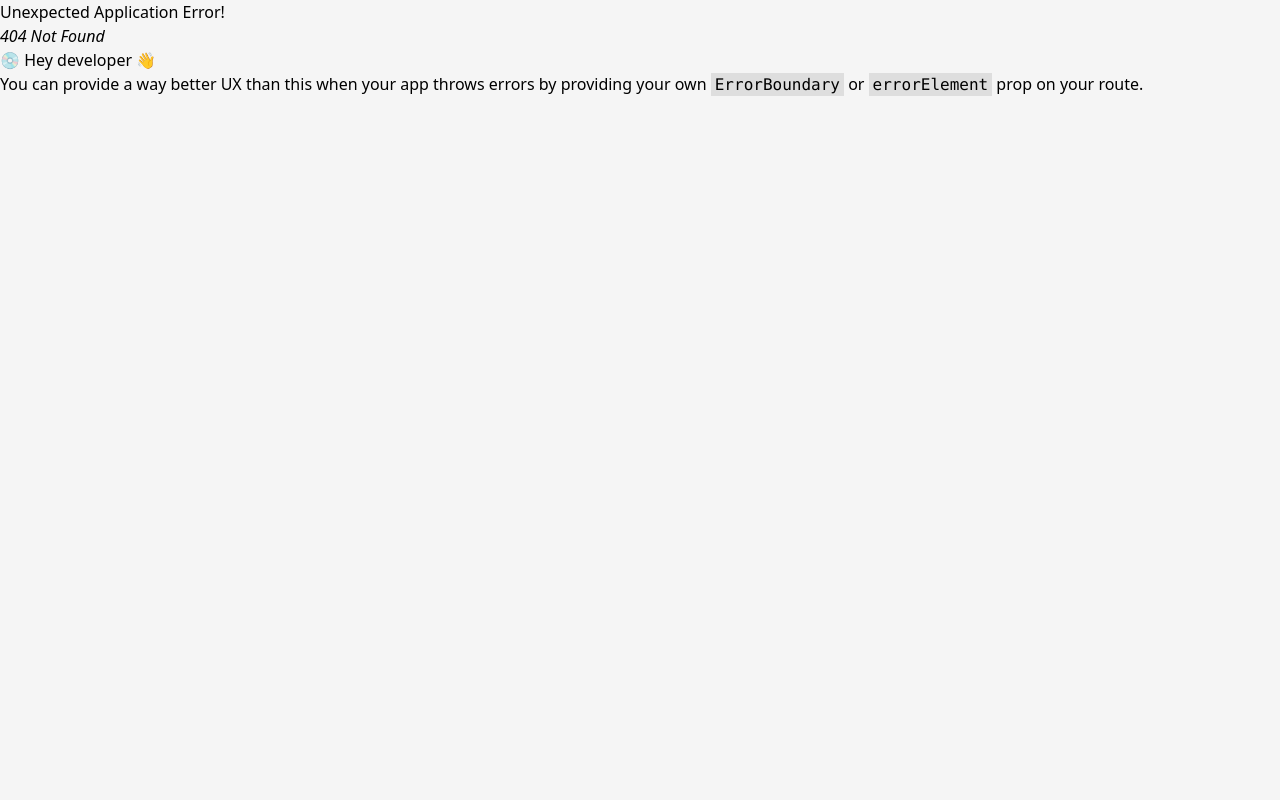
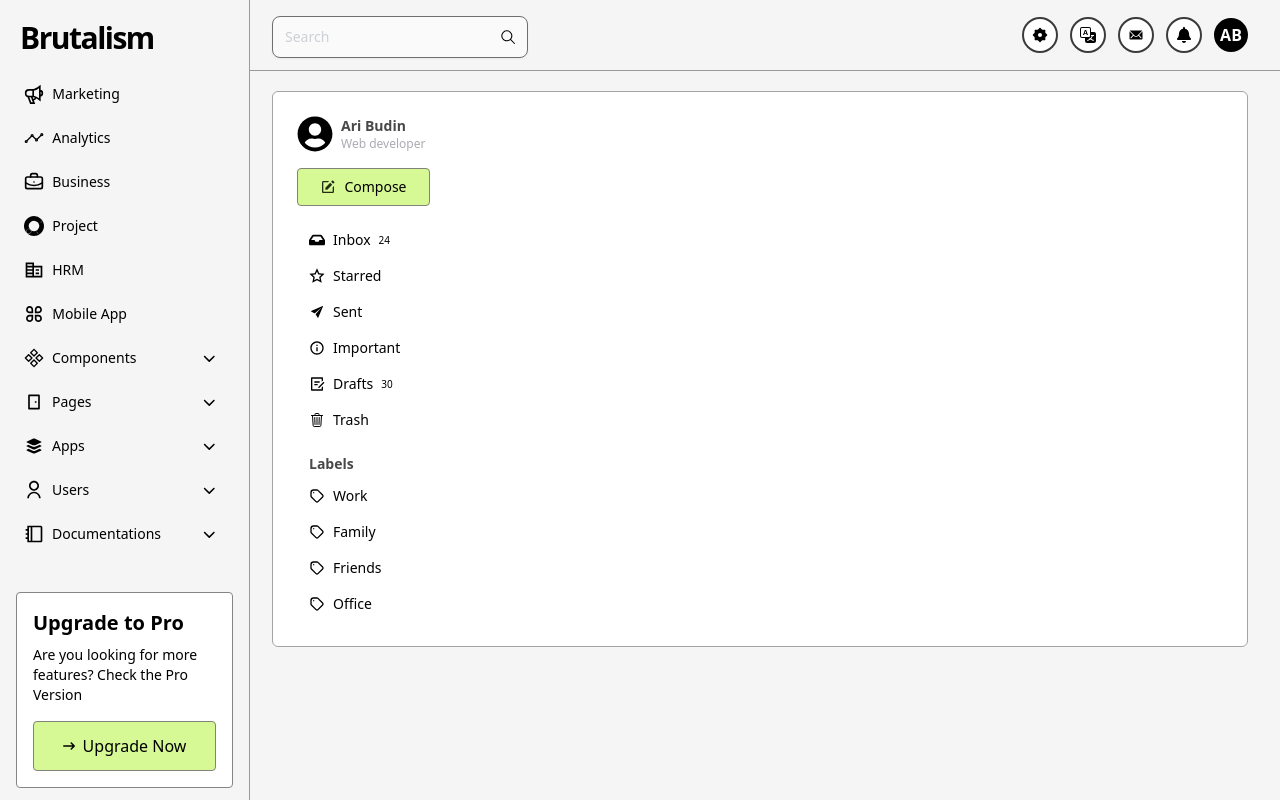
Before and after one commit to JT-OYEMADE/brutalism, a React (Vite) app: page /mail/email in a window 1280 px wide. Before the commit this address had no page. Built offline with nearby package versions, Linux system fonts and the light colour scheme.

Commit message:
deployment error fixes

```diff
--- a/src/components/layouts/EmailLayout/index.tsx
+++ b/src/components/layouts/EmailLayout/index.tsx
@@ -33,7 +33,7 @@ const EmailLayout = () => {
   ];
 
   const handleFolderClick = (folderId: string) => {
-    navigate(`/apps/email/${folderId}`);
+    navigate(`/mail/email/${folderId}`);
   };
 
   return (
--- a/src/lib/constants/dashboardNavItems.tsx
+++ b/src/lib/constants/dashboardNavItems.tsx
@@ -75,7 +75,7 @@ const navItems: NavItem[] = [
       },
       {
         name: 'Email',
-        href: '/apps/email/inbox',
+        href: '/mail/email/inbox',
       },
       {
         name: 'Invoice',
--- a/src/routes/index.tsx
+++ b/src/routes/index.tsx
@@ -4,7 +4,7 @@ import Register from 'pages/auth/Register';
 import { createBrowserRouter } from 'react-router-dom';
 import DashboardLayout from 'components/layouts/DashboardLayout';
 import EmailLayout from 'components/layouts/EmailLayout';
-import Inbox from 'pages/apps/email/Inbox';
+import Inbox from 'pages/mail/email/Inbox';
 
 export const router = createBrowserRouter([
   {
@@ -24,11 +24,11 @@ export const router = createBrowserRouter([
         element: <Dashboard />,
       },
       {
-        path: '/apps/email',
+        path: '/mail/email',
         element: <EmailLayout />,
         children: [
           {
-            path: '/apps/email/inbox',
+            path: '/mail/email/inbox',
             element: <Inbox />,
           },
         ],
```
Also changed, not shown: src/pages/mail/email/Email.tsx (renamed from src/pages/Apps/Email/Email.tsx), src/pages/mail/email/Inbox.tsx (renamed from src/pages/Apps/Email/Inbox.tsx), src/pages/mail/email/Sent.tsx (renamed from src/pages/Apps/Email/Sent.tsx).
